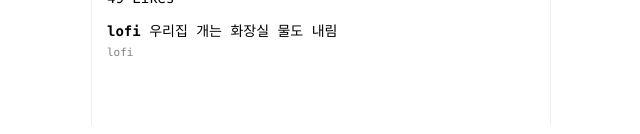
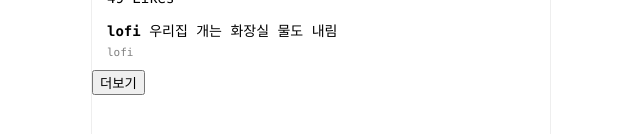
Before and after one commit to devpang20/vvuedongsan, a Vue app: page / in a window 1280 px wide. Shown: the part 1760-1894 px from the top of the page, without its empty margins (319-959 px from the left). Built offline with nearby package versions, Linux system fonts and the light colour scheme.

Commit message:
feat: 더보기 기능 추가 api 연동

```diff
--- a/package.json
+++ b/package.json
@@ -8,6 +8,7 @@
     "lint": "vue-cli-service lint"
   },
   "dependencies": {
+    "axios": "^0.26.0",
     "core-js": "^3.6.5",
     "vue": "^2.6.11"
   },
--- a/src/App.vue
+++ b/src/App.vue
@@ -11,6 +11,7 @@
       </div>
 
       <Container :postData="postData"/>
+      <button @click="more">더보기</button>
 
       <div class="footer">
         <ul class="footer-button-plus">
@@ -24,6 +25,7 @@
 <script>
 import Container from "./components/Container";
 import postData from "./assets/postData";
+import axios from "axios"
 
 export default {
   name: 'App',
@@ -34,6 +36,14 @@ export default {
   },
   components: {
     Container
+  },
+  methods: {
+    more() {
+      axios.get('https://codingapple1.github.io/vue/more0.json').then(response => {
+        console.log('response', response)
+        this.postData.push(response.data)
+      })
+    }
   }
 
 }
```
Also changed, not shown: 1 other file (tests, documents, lock files or other folders).
